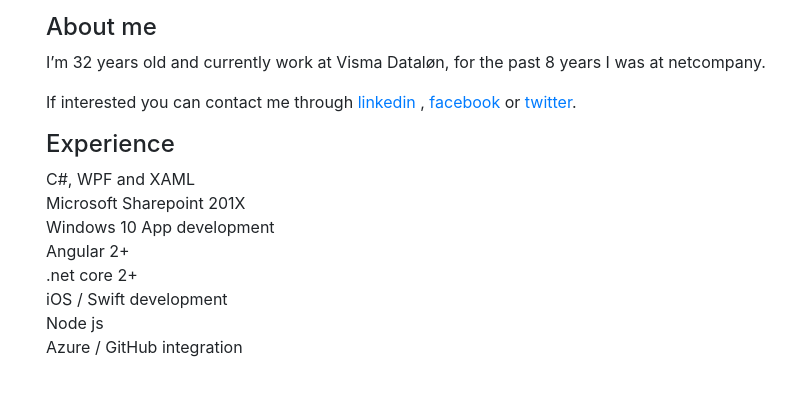
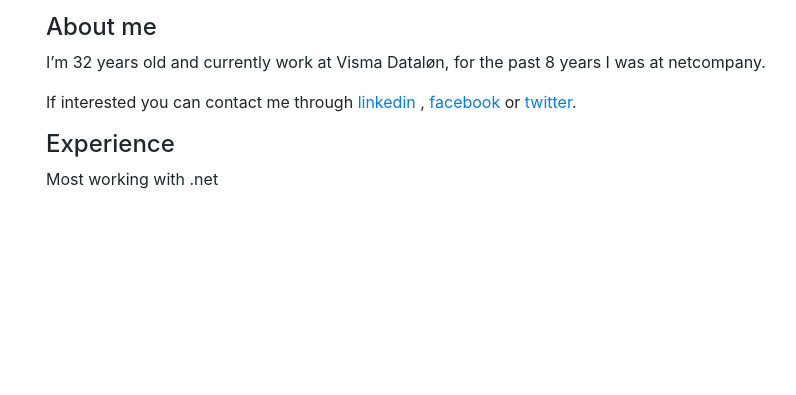
Before and after one commit to mhartvig/mhartvig.github.io, a plain HTML site: page index.html in a window 1280 px wide. Shown: the part 83-478 px from the top of the page, without its empty margins (54-850 px from the left). Drawn offline with nearby package versions, Linux system fonts and the light colour scheme.

Commit message:
Update index.html

```diff
--- a/index.html
+++ b/index.html
@@ -45,16 +45,7 @@
                                 </div>
                                 <div class="col-md-6">
                                     <h4>Experience</h4>
-                                    <ol class="list-unstyled">
-                                        <li>C#, WPF and XAML</li>
-                                        <li>Microsoft Sharepoint 201X</li>
-                                        <li>Windows 10 App development</li>
-					<li>Angular 2+</li>
-					<li>.net core 2+</li>
-                                        <li>iOS / Swift development</li>
-                                        <li>Node js</li>
-                                        <li>Azure / GitHub integration</li>
-                                    </ol>
+					<p>Most working with .net</p>
                                 </div>
                             </div>
                         </div>
```
